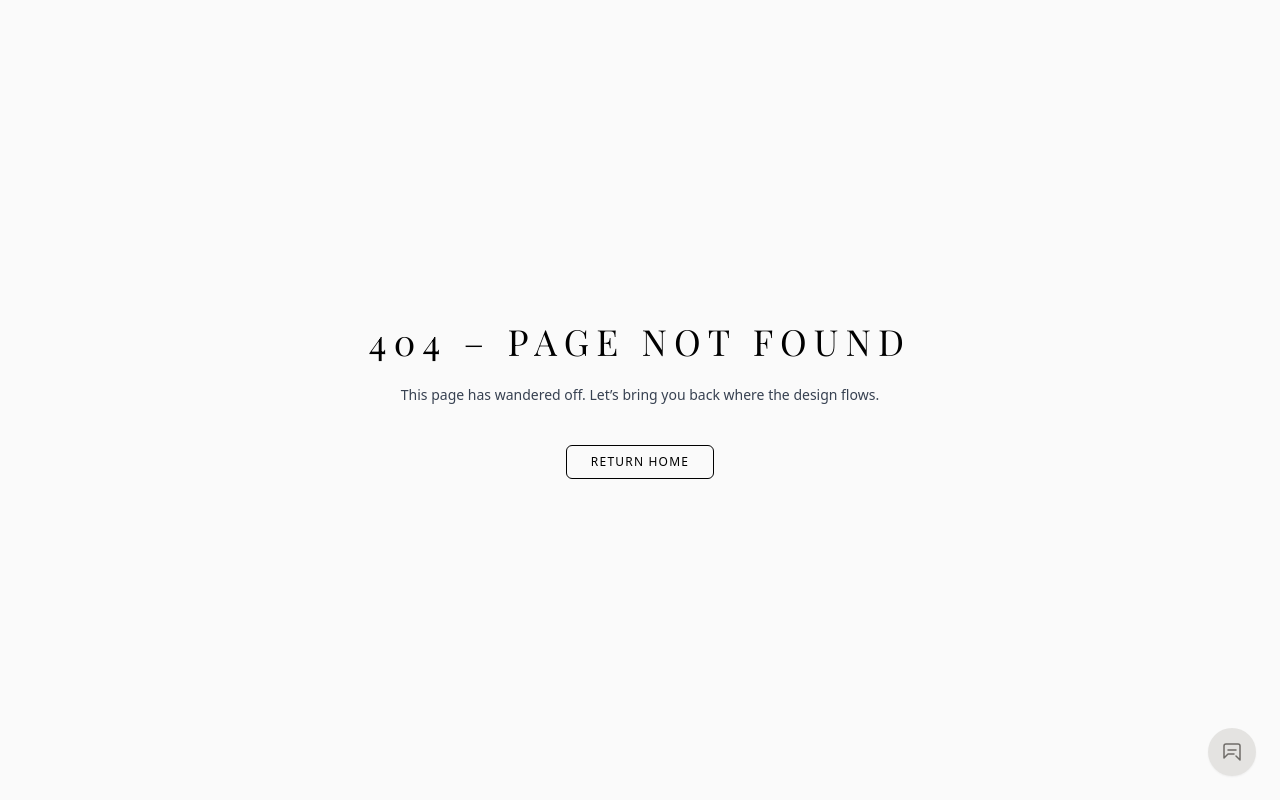
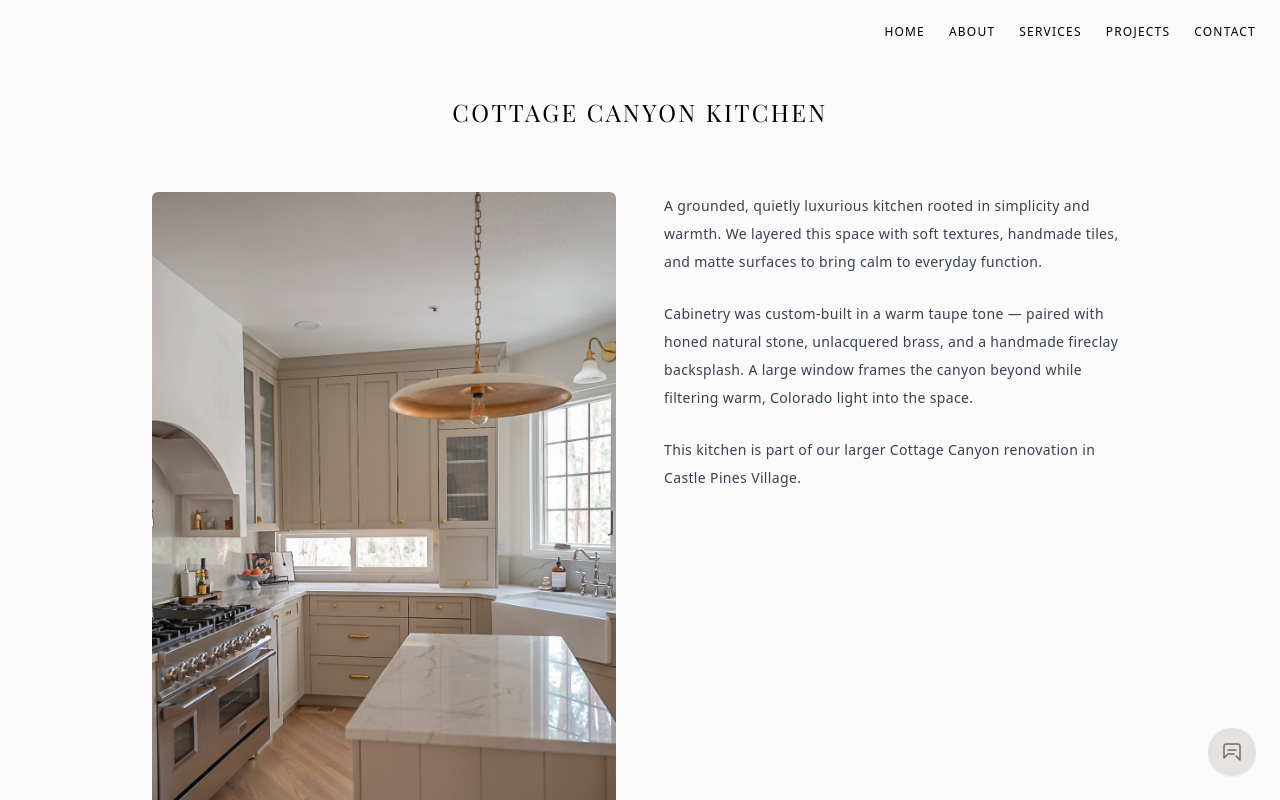
Before and after one commit to HalcyonHaus/halcyonhaus-site, a Next.js app: page /canyon-cottage-kitchen in a window 1280 px wide. Before the commit this address had no page. Shown: the top 800 px of the page. Built offline with nearby package versions, Linux system fonts and the light colour scheme.

Commit message:
Create canyon-cottage-kitchen.js

```diff
--- /dev/null
+++ b/pages/canyon-cottage-kitchen.js
@@ -0,0 +1,83 @@
+import Head from "next/head";
+import Link from "next/link";
+
+export default function CottageCanyonKitchen() {
+  return (
+    <div className="min-h-screen text-black font-sans" style={{ backgroundColor: "#fafafa" }}>
+      <Head>
+        <title>Cottage Canyon Kitchen – Halcyon Haus</title>
+        <link
+          href="https://fonts.googleapis.com/css2?family=Playfair+Display:wght@400;700&family=Inter:wght@300;400&display=swap"
+          rel="stylesheet"
+        />
+      </Head>
+
+      {/* Navigation */}
+      <header className="absolute top-0 w-full z-20 px-6 pt-6 text-xs tracking-widest">
+        <nav className="flex justify-center sm:justify-end space-x-6 uppercase font-inter text-xs">
+          <Link href="/" legacyBehavior><a className="transition-colors duration-300 text-black hover:text-neutral-400">Home</a></Link>
+          <Link href="/about" legacyBehavior><a className="transition-colors duration-300 text-black hover:text-neutral-400">About</a></Link>
+          <Link href="/services" legacyBehavior><a className="transition-colors duration-300 text-black hover:text-neutral-400">Services</a></Link>
+          <Link href="/projects" legacyBehavior><a className="transition-colors duration-300 text-black hover:text-neutral-400">Projects</a></Link>
+          <Link href="/contact" legacyBehavior><a className="transition-colors duration-300 text-black hover:text-neutral-400">Contact</a></Link>
+        </nav>
+      </header>
+
+      {/* Main Content */}
+      <main className="px-6 pt-24 pb-24 max-w-5xl mx-auto">
+        <h1
+          className="text-2xl md:text-2xl font-light tracking-[0.1em] text-center"
+          style={{ fontFamily: "'Playfair Display', serif" }}
+        >
+          COTTAGE CANYON KITCHEN
+        </h1>
+
+        <div className="mt-16 grid grid-cols-1 md:grid-cols-12 gap-12 items-start">
+          <div className="md:col-span-6 space-y-6">
+            <img
+              src="/images/CCKITCHEN2.JPG"
+              alt="Cottage Canyon Kitchen Overview"
+              className="w-full rounded-md object-cover"
+            />
+            <img
+              src="/images/CCKITCHEN1.JPG"
+              alt="Cottage Canyon Kitchen Details"
+              className="w-full rounded-md object-cover"
+            />
+            <img
+              src="/images/KITCHENBLOG1.JPG"
+              alt="Kitchen Blog Detail 1"
+              className="w-full rounded-md object-cover"
+            />
+            <img
+              src="/images/KITCHENBLOG2.JPG"
+              alt="Kitchen Blog Detail 2"
+              className="w-full rounded-md object-cover"
+            />
+            <img
+              src="/images/KITCHENBLOG3.JPG"
+              alt="Kitchen Blog Detail 3"
+              className="w-full rounded-md object-cover"
+            />
+            <img
+              src="/images/KITCHENBLOG4.JPG"
+              alt="Kitchen Blog Detail 4"
+              className="w-full rounded-md object-cover"
+            />
+          </div>
+          <div className="md:col-span-6 text-sm leading-7 tracking-wide font-inter text-gray-700 space-y-6">
+            <p>
+              A grounded, quietly luxurious kitchen rooted in simplicity and warmth. We layered this space with soft textures, handmade tiles, and matte surfaces to bring calm to everyday function.
+            </p>
+            <p>
+              Cabinetry was custom-built in a warm taupe tone — paired with honed natural stone, unlacquered brass, and a handmade fireclay backsplash. A large window frames the canyon beyond while filtering warm, Colorado light into the space.
+            </p>
+            <p>
+              This kitchen is part of our larger Cottage Canyon renovation in Castle Pines Village.
+            </p>
+          </div>
+        </div>
+      </main>
+    </div>
+  );
+}
```
